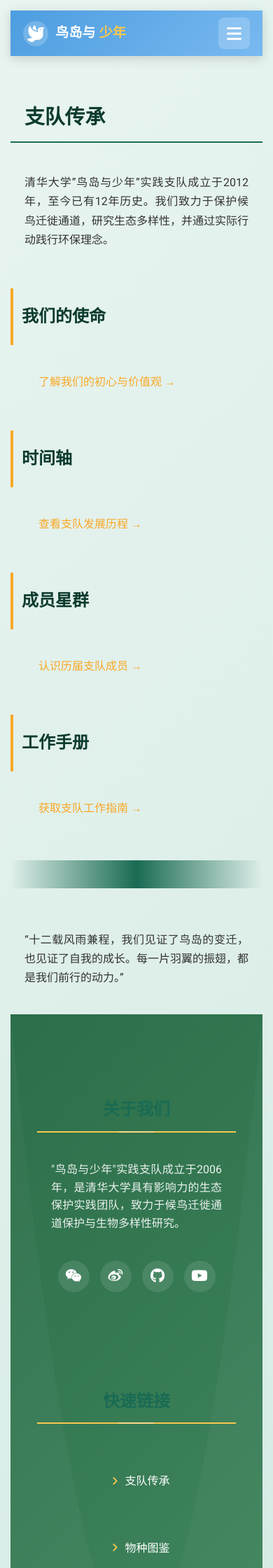
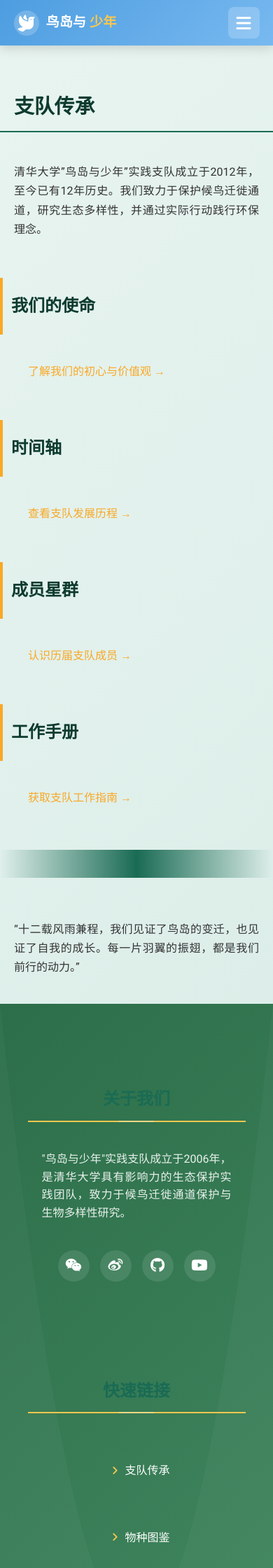
Before and after one commit to zf-li23/tsinghua_birdisland.github.io, a Jekyll site: the page built from about/index.md, in a window 390 px wide. Shown: the top 2240 px of the page at 70% size. Built offline with Jekyll 4.4.1, drawn with Linux system fonts in a browser that asks for light colours.

Commit message:
Update style.css

```diff
--- a/assets/css/style.css
+++ b/assets/css/style.css
@@ -188,12 +188,8 @@
 
 /* 响应式设计 */
 @media (max-width: 768px) {
-    body {
-        padding: 15px;
-    }
-
     .markdown-container {
-        padding: 25px;
+        padding: 20px;
     }
 
     h1 {
```
